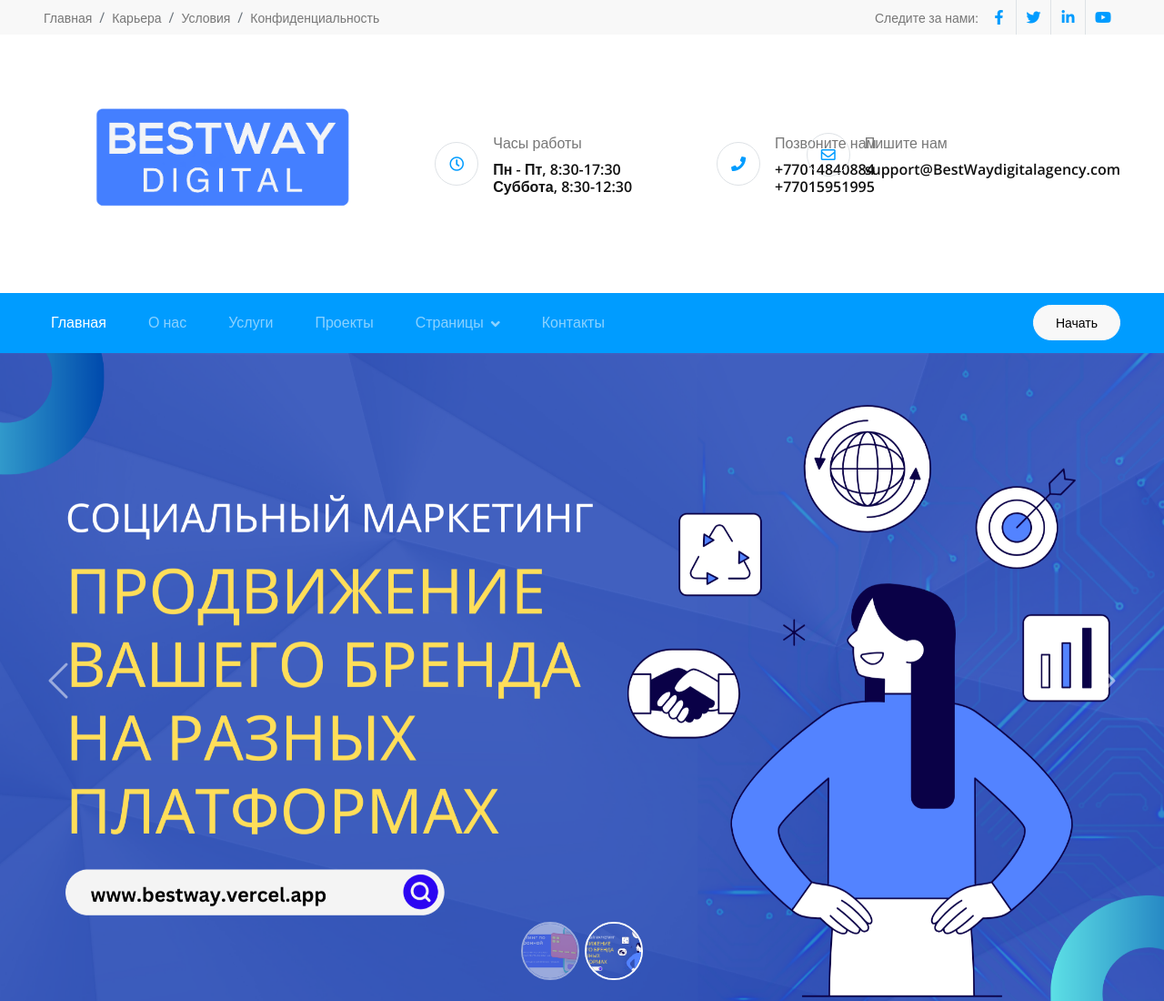
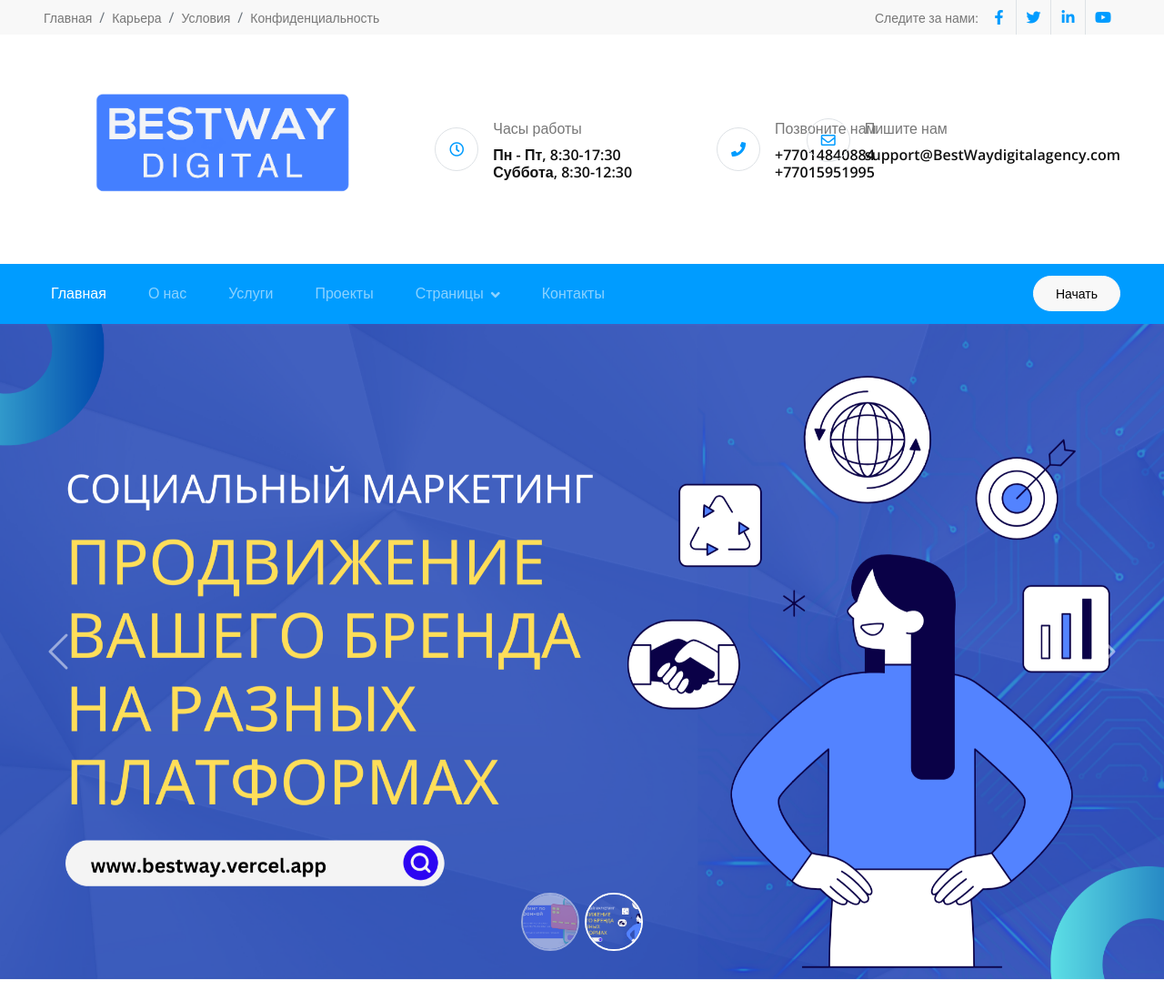
Before and after one commit to Kutcher1945/bestway, a website with bundled scripts: page index.html in a window 1280 px wide. Shown: the top 1100 px of the page at 91% size. Built offline with nearby package versions, Linux system fonts and the light colour scheme; files whose address does not match are found by name.

```diff
--- a/index.html
+++ b/index.html
@@ -67,7 +67,7 @@
 
 
     <!-- Логотип и контактная информация -->
-    <div class="container-fluid py-4 px-5 wow fadeIn" data-wow-delay="0.1s">
+    <div class="container-fluid py-2 px-5 wow fadeIn" data-wow-delay="0.1s">
         <div class="row align-items-center top-bar">
             <div class="col-lg-4 col-md-12 text-center text-lg-start">
                 <a href="" class="navbar-brand m-0 p-0">
```
Also changed, not shown: img/as.jpg, img/as4.jpg (added).
